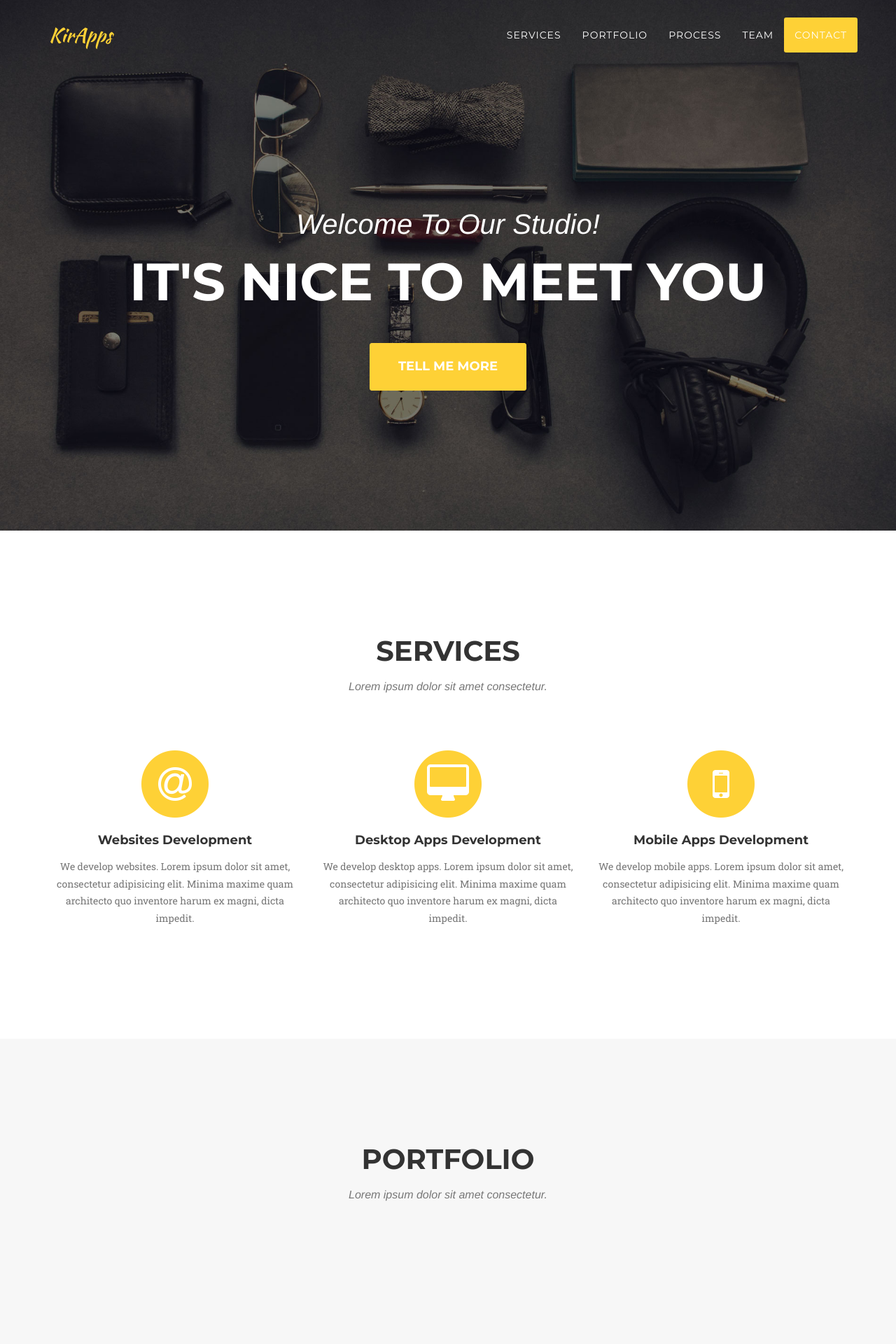
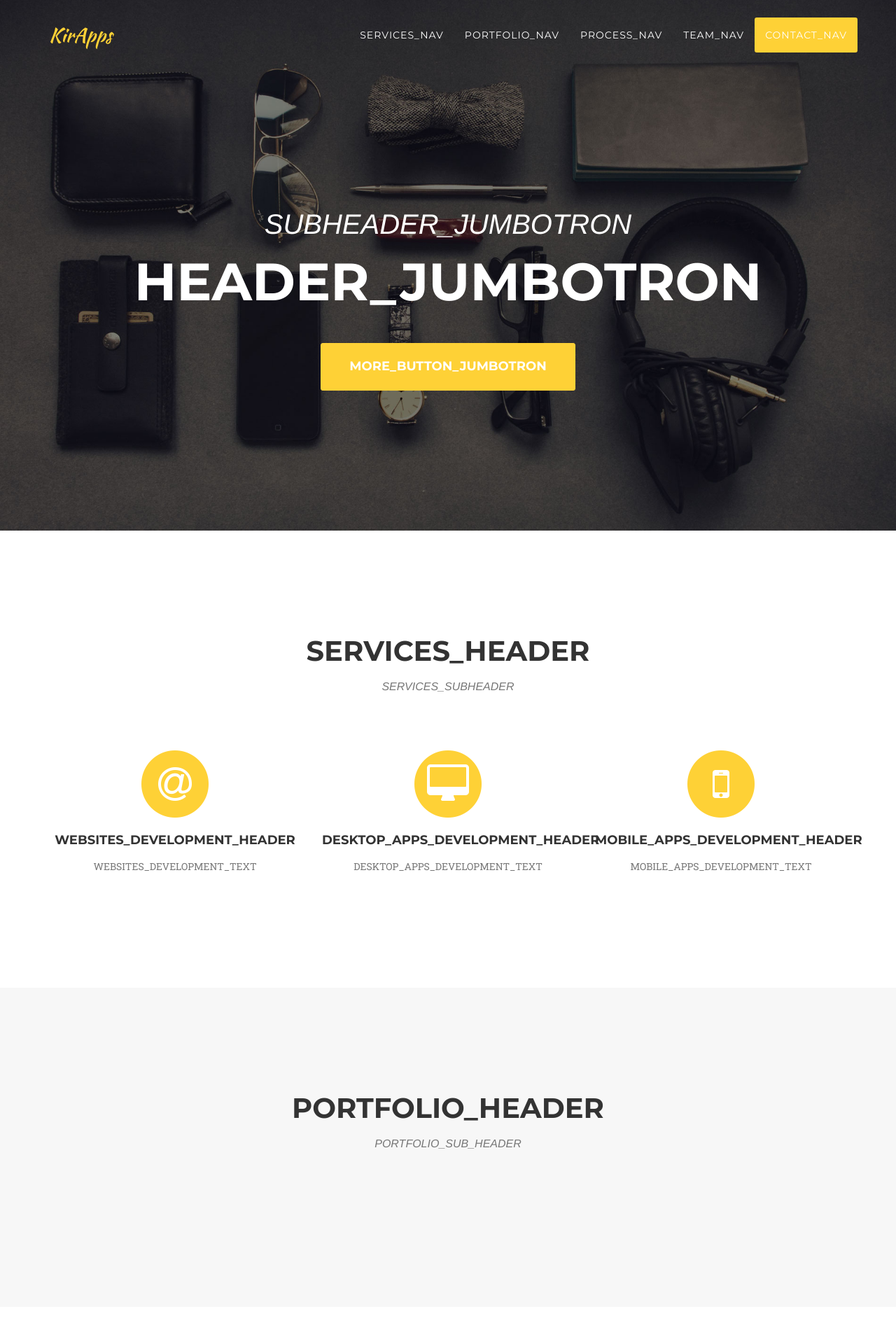
Before and after one commit to kmlxn/webstudio, a Django app: page /en/ in a window 1280 px wide. Shown: the top 1920 px of the page at 70% size. Run offline with Django 3.2, Linux system fonts and the light colour scheme; data that the repository does not hold is empty; some libraries are stand-ins or nearby versions; some web fonts are replaced.

Commit message:
Translate static text
2 languages - english and russian.
Url for eglish version - /en.
Url for russian version - /ru.

No buttons to swith to different language added to layout yet.

```diff
--- a/face/templates/face/index.html
+++ b/face/templates/face/index.html
@@ -1,3 +1,4 @@
+{% load i18n %}
 {% load staticfiles %}
 {% load thumbnail %}
 
@@ -59,19 +60,19 @@
                         <a href="#page-top"></a>
                     </li>
                     <li>
-                        <a class="page-scroll" href="#services">Services</a>
+                        <a class="page-scroll" href="#services">{% trans 'SERVICES_NAV' %}</a>
                     </li>
                     <li>
-                        <a class="page-scroll" href="#portfolio">Portfolio</a>
+                        <a class="page-scroll" href="#portfolio">{% trans 'PORTFOLIO_NAV' %}</a>
                     </li>
                     <li>
-                        <a class="page-scroll" href="#process">Process</a>
+                        <a class="page-scroll" href="#process">{% trans 'PROCESS_NAV' %}</a>
                     </li>
                     <li>
-                        <a class="page-scroll" href="#team">Team</a>
+                        <a class="page-scroll" href="#team">{% trans 'TEAM_NAV' %}</a>
                     </li>
                     <li>
-                        <a class="page-scroll" href="#contact">Contact</a>
+                        <a class="page-scroll" href="#contact">{% trans 'CONTACT_NAV' %}</a>
                     </li>
                 </ul>
             </div>
@@ -84,9 +85,9 @@
     <header>
         <div class="container">
             <div class="intro-text">
-                <div class="intro-lead-in">Welcome To Our Studio!</div>
-                <div class="intro-heading">It's Nice To Meet You</div>
-                <a href="#services" class="page-scroll btn btn-xl">Tell Me More</a>
+                <div class="intro-lead-in">{% trans 'SUBHEADER_JUMBOTRON' %}</div>
+                <div class="intro-heading">{% trans 'HEADER_JUMBOTRON' %}</div>
+                <a href="#services" class="page-scroll btn btn-xl">{% trans 'MORE_BUTTON_JUMBOTRON' %}</a>
             </div>
         </div>
     </header>
@@ -96,8 +97,8 @@
         <div class="container">
             <div class="row">
                 <div class="col-lg-12 text-center">
-                    <h2 class="section-heading">Services</h2>
-                    <h3 class="section-subheading text-muted">Lorem ipsum dolor sit amet consectetur.</h3>
+                    <h2 class="section-heading">{% trans 'SERVICES_HEADER' %}</h2>
+                    <h3 class="section-subheading text-muted">{% trans 'SERVICES_SUBHEADER' %}</h3>
                 </div>
             </div>
             <div class="row text-center">
@@ -106,24 +107,24 @@
                         <i class="fa fa-circle fa-stack-2x text-primary"></i>
                         <i class="fa fa-at fa-stack-1x fa-inverse" aria-hidden="true"></i>
                     </span>
-                    <h4 class="service-heading">Websites Development</h4>
-                    <p class="text-muted">We develop websites. Lorem ipsum dolor sit amet, consectetur adipisicing elit. Minima maxime quam architecto quo inventore harum ex magni, dicta impedit.</p>
+                    <h4 class="service-heading">{% trans 'WEBSITES_DEVELOPMENT_HEADER' %}</h4>
+                    <p class="text-muted">{% trans 'WEBSITES_DEVELOPMENT_TEXT' %}</p>
                 </div>
                 <div class="col-md-4">
                     <span class="fa-stack fa-4x">
                         <i class="fa fa-circle fa-stack-2x text-primary"></i>
                         <i class="fa fa-desktop fa-stack-1x fa-inverse"></i>
                     </span>
-                    <h4 class="service-heading">Desktop Apps Development</h4>
-                    <p class="text-muted">We develop desktop apps. Lorem ipsum dolor sit amet, consectetur adipisicing elit. Minima maxime quam architecto quo inventore harum ex magni, dicta impedit.</p>
+                    <h4 class="service-heading">{% trans 'DESKTOP_APPS_DEVELOPMENT_HEADER' %}</h4>
+                    <p class="text-muted">{% trans 'DESKTOP_APPS_DEVELOPMENT_TEXT' %}</p>
                 </div>
                 <div class="col-md-4">
                     <span class="fa-stack fa-4x">
                         <i class="fa fa-circle fa-stack-2x text-primary"></i>
                         <i class="fa fa-mobile fa-stack-1x fa-inverse"></i>
                     </span>
-                    <h4 class="service-heading">Mobile Apps Development</h4>
-                    <p class="text-muted">We develop mobile apps. Lorem ipsum dolor sit amet, consectetur adipisicing elit. Minima maxime quam architecto quo inventore harum ex magni, dicta impedit.</p>
+                    <h4 class="service-heading">{% trans 'MOBILE_APPS_DEVELOPMENT_HEADER' %}</h4>
+                    <p class="text-muted">{% trans 'MOBILE_APPS_DEVELOPMENT_TEXT' %}</p>
                 </div>
             </div>
         </div>
@@ -134,8 +135,8 @@
         <div class="container">
             <div class="row">
                 <div class="col-lg-12 text-center">
-                    <h2 class="section-heading">Portfolio</h2>
-                    <h3 class="section-subheading text-muted">Lorem ipsum dolor sit amet consectetur.</h3>
+                    <h2 class="section-heading">{% trans 'PORTFOLIO_HEADER' %}</h2>
+                    <h3 class="section-subheading text-muted">{% trans 'PORTFOLIO_SUB_HEADER' %}</h3>
                 </div>
             </div>
             <div class="row">
@@ -165,8 +166,8 @@
         <div class="container">
             <div class="row">
                 <div class="col-lg-12 text-center">
-                    <h2 class="section-heading">Process</h2>
-                    <h3 class="section-subheading text-muted">Lorem ipsum dolor sit amet consectetur.</h3>
+                    <h2 class="section-heading">{% trans 'PROCESS_HEADER' %}</h2>
+                    <h3 class="section-subheading text-muted">{% trans 'PROCESS_SUBHEADER' %}</h3>
                 </div>
             </div>
             <div class="row">
@@ -190,7 +191,7 @@
                         {% endfor %}
                         <li>
                             <div class="timeline-image">
-                                <h4><br />Success!</h4>
+                                <h4><br />{% trans 'SUCCESS_STAGE' %}</h4>
                             </div>
                         </li>
                     </ul>
@@ -204,8 +205,8 @@
         <div class="container">
             <div class="row">
                 <div class="col-lg-12 text-center">
-                    <h2 class="section-heading">Our Amazing Team</h2>
-                    <h3 class="section-subheading text-muted">Lorem ipsum dolor sit amet consectetur.</h3>
+                    <h2 class="section-heading">{% trans 'TEAM_HEADER' %}</h2>
+                    <h3 class="section-subheading text-muted">{% trans 'TEAM_SUBHEADER' %}</h3>
                 </div>
             </div>
             <div class="row">
@@ -222,7 +223,7 @@
             </div>
             <div class="row">
                 <div class="col-lg-8 col-lg-offset-2 text-center">
-                    <p class="large text-muted">Lorem ipsum dolor sit amet, consectetur adipisicing elit. Aut eaque, laboriosam veritatis, quos non quis ad perspiciatis, totam corporis ea, alias ut unde.</p>
+                    <p class="large text-muted">{% trans 'TEAM_TEXT' %}</p>
                 </div>
             </div>
         </div>
@@ -261,8 +262,8 @@
         <div class="container">
             <div class="row">
                 <div class="col-lg-12 text-center">
-                    <h2 class="section-heading">Contact Us</h2>
-                    <h3 class="section-subheading text-muted">Lorem ipsum dolor sit amet consectetur.</h3>
+                    <h2 class="section-heading">{% trans 'CONTACT_HEADER' %}</h2>
+                    <h3 class="section-subheading text-muted">{% trans 'CONTACT_SUBHEADER' %}</h3>
                 </div>
             </div>
             <div class="row">
@@ -272,28 +273,32 @@
                         <div class="row">
                             <div class="col-md-6">
                                 <div class="form-group">
-                                    <input type="text" class="form-control" placeholder="Your Name *" id="name" required data-validation-required-message="Please enter your name.">
+                                    <input type="text" class="form-control" placeholder="{% trans 'NAME_PLACEHOLDER' %}"
+                                        id="name" required data-validation-required-message="{% trans 'NAME_REQUIRED_ERROR' %}">
                                     <p class="help-block text-danger"></p>
                                 </div>
                                 <div class="form-group">
-                                    <input type="email" class="form-control" placeholder="Your Email *" id="email" required data-validation-required-message="Please enter your email address.">
+                                    <input type="email" class="form-control" placeholder="{% trans 'EMAIL_PLACEHOLDER' %}"
+                                        id="email" required data-validation-required-message="{% trans 'EMAIL_REQUIRED_ERROR' %}">
                                     <p class="help-block text-danger"></p>
                                 </div>
                                 <div class="form-group">
-                                    <input type="tel" class="form-control" placeholder="Your Phone *" id="phone" required data-validation-required-message="Please enter your phone number.">
+                                    <input type="tel" class="form-control" placeholder="{% trans 'PHONE_PLACEHOLDER' %}"
+                                        id="phone" required data-validation-required-message="{% trans 'PHONE_REQUIRED_ERROR' %}">
                                     <p class="help-block text-danger"></p>
                                 </div>
                             </div>
                             <div class="col-md-6">
                                 <div class="form-group">
-                                    <textarea class="form-control" placeholder="Your Message *" id="message" required data-validation-required-message="Please enter a message."></textarea>
+                                    <textarea class="form-control" placeholder="{% trans 'MESSAGE_PLACEHOLDER' %}" id="message"
+                                        required data-validation-required-message="{% trans 'MESSAGE_REQUIRED_ERROR' %}"></textarea>
                                     <p class="help-block text-danger"></p>
                                 </div>
                             </div>
                             <div class="clearfix"></div>
                             <div class="col-lg-12 text-center">
                                 <div id="success"></div>
-                                <button type="submit" class="btn btn-xl">Send Message</button>
+                                <button type="submit" class="btn btn-xl">{% trans 'SEND_MESSAGE_BUTTON' %}</button>
                             </div>
                         </div>
                     </form>
@@ -306,7 +311,7 @@
         <div class="container">
             <div class="row">
                 <div class="col-md-4">
-                    <span class="copyright">Copyright &copy; KirApps {% now "Y" %}</span>
+                    <span class="copyright">{% blocktrans with year=year %}COPYRIGHT {{ year }}{% endblocktrans %}</span>
                 </div>
                 <div class="col-md-4">
                     <ul class="list-inline social-buttons">
@@ -354,7 +359,7 @@
                                 <p>
                                     {{ project.description }}
                                 </p>
-                                <button type="button" class="btn btn-primary" data-dismiss="modal"><i class="fa fa-times"></i> Close Project</button>
+                                <button type="button" class="btn btn-primary" data-dismiss="modal"><i class="fa fa-times"></i> {% trans 'CLOSE_PROJECT_BUTTON' %}</button>
                             </div>
                         </div>
                     </div>
--- a/face/views.py
+++ b/face/views.py
@@ -1,3 +1,4 @@
+import datetime
 from django.shortcuts import render
 from django.http import HttpResponse
 from .models import Project, TeamMember, CustomerMessage, DevelopmentStage
@@ -17,4 +18,5 @@ def get_index_page(request):
             'projects': Project.objects.all(),
             'team_members': TeamMember.objects.all(),
             'development_stages': DevelopmentStage.objects.all(),
+            'year': datetime.datetime.now().year
         })
```
Also changed, not shown: locale/en/LC_MESSAGES/django.po (added), locale/ru/LC_MESSAGES/django.po (added), 2 other files.
